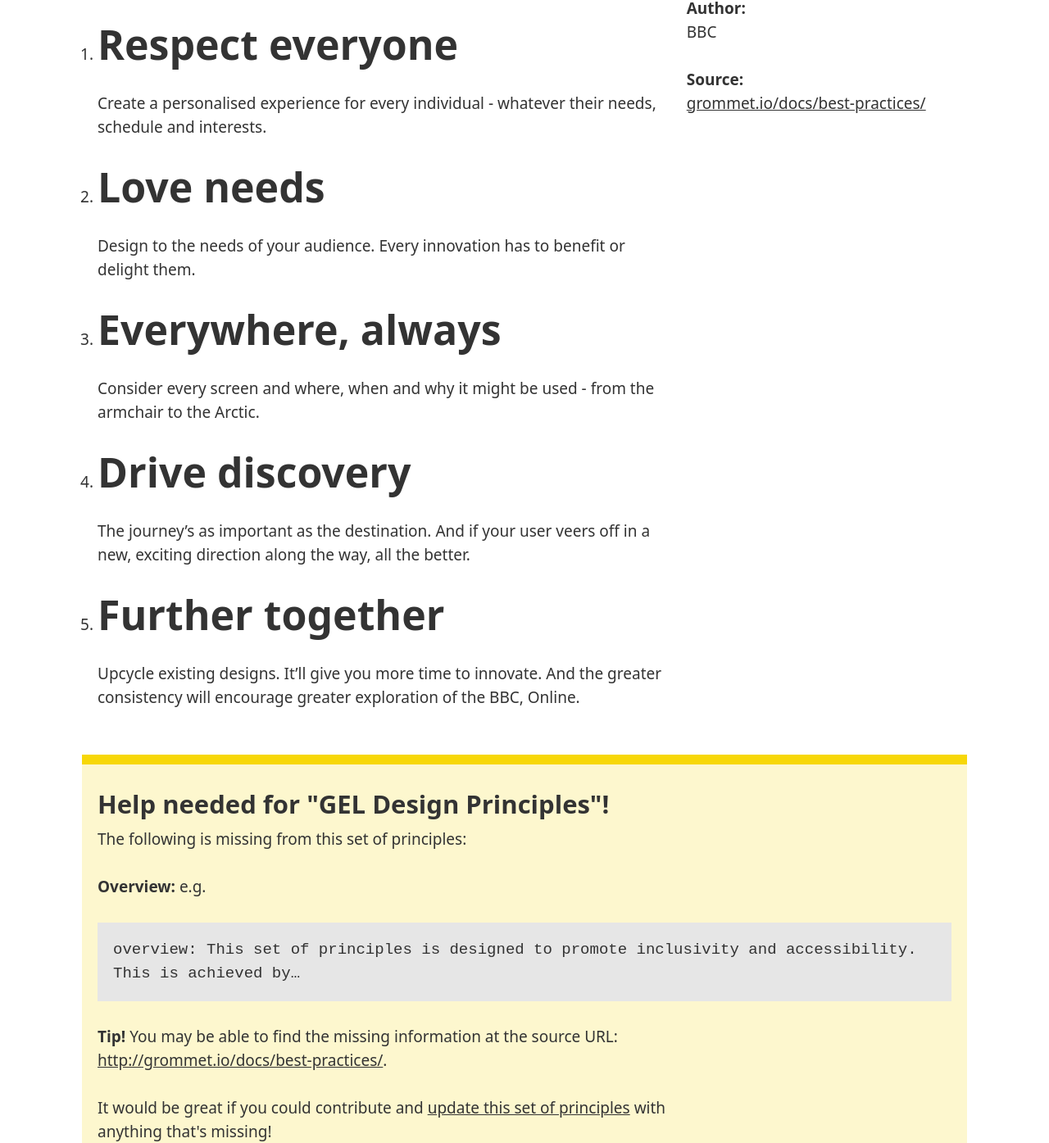
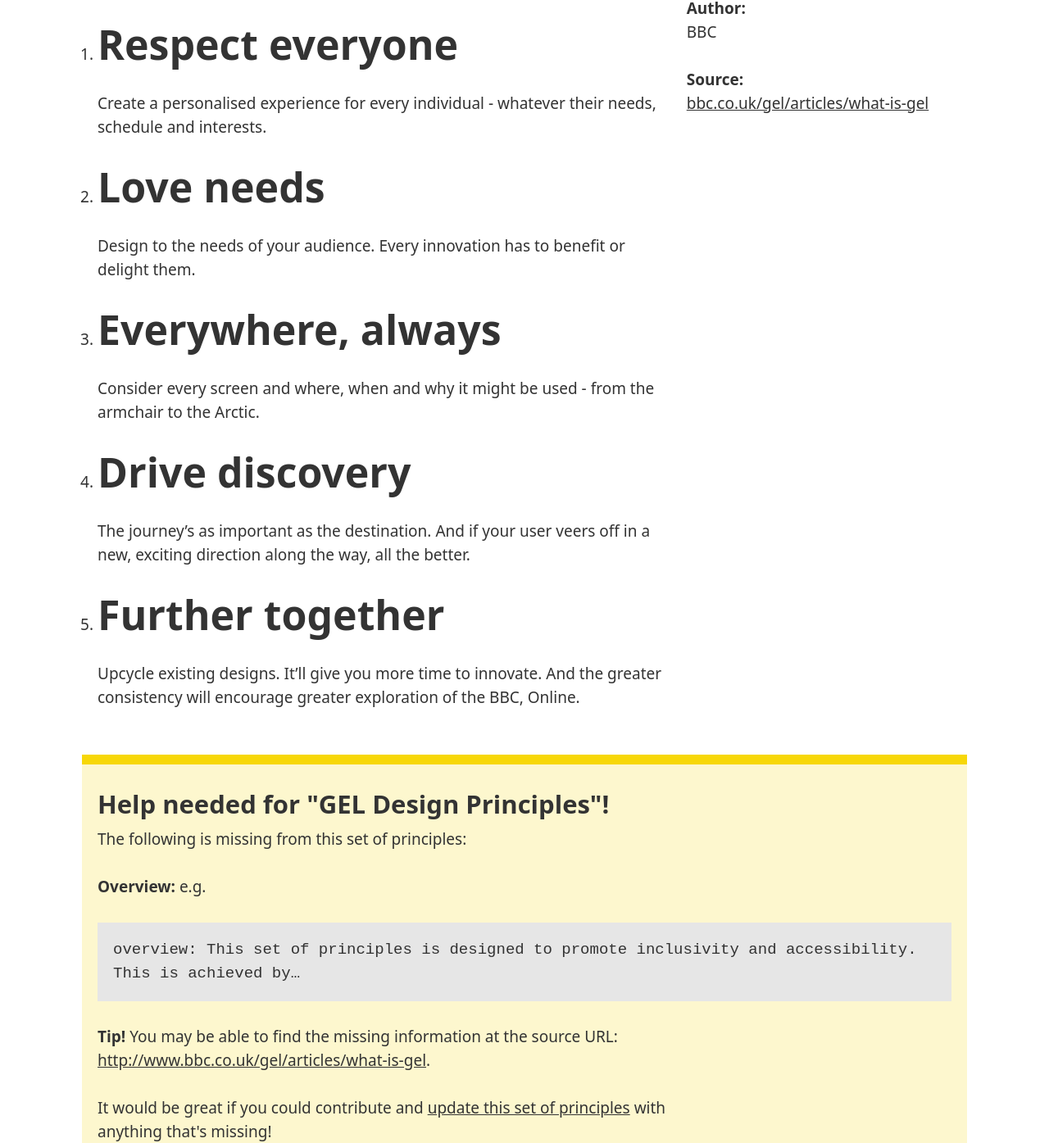
Before and after one commit to benbrignell/principles.design, a Jekyll site: the page built from _examples/gel-design-principles.md, in a window 1280 px wide. Shown: the part 303-1698 px from the top of the page at 82% size. Built offline with Jekyll 4.4.1, drawn with Linux system fonts in a browser that asks for light colours; comment, search, counter and statistics services are not loaded; some of the changed lines change nothing that is shown.

Commit message:
fixed url in gel design principles

```diff
--- a/_examples/gel-design-principles.md
+++ b/_examples/gel-design-principles.md
@@ -2,7 +2,7 @@
 title: GEL Design Principles
 author: BBC
 overview:
-link: http://grommet.io/docs/best-practices/
+link: http://www.bbc.co.uk/gel/articles/what-is-gel
 principles:
 - principle: Respect everyone
   summary: |
```
